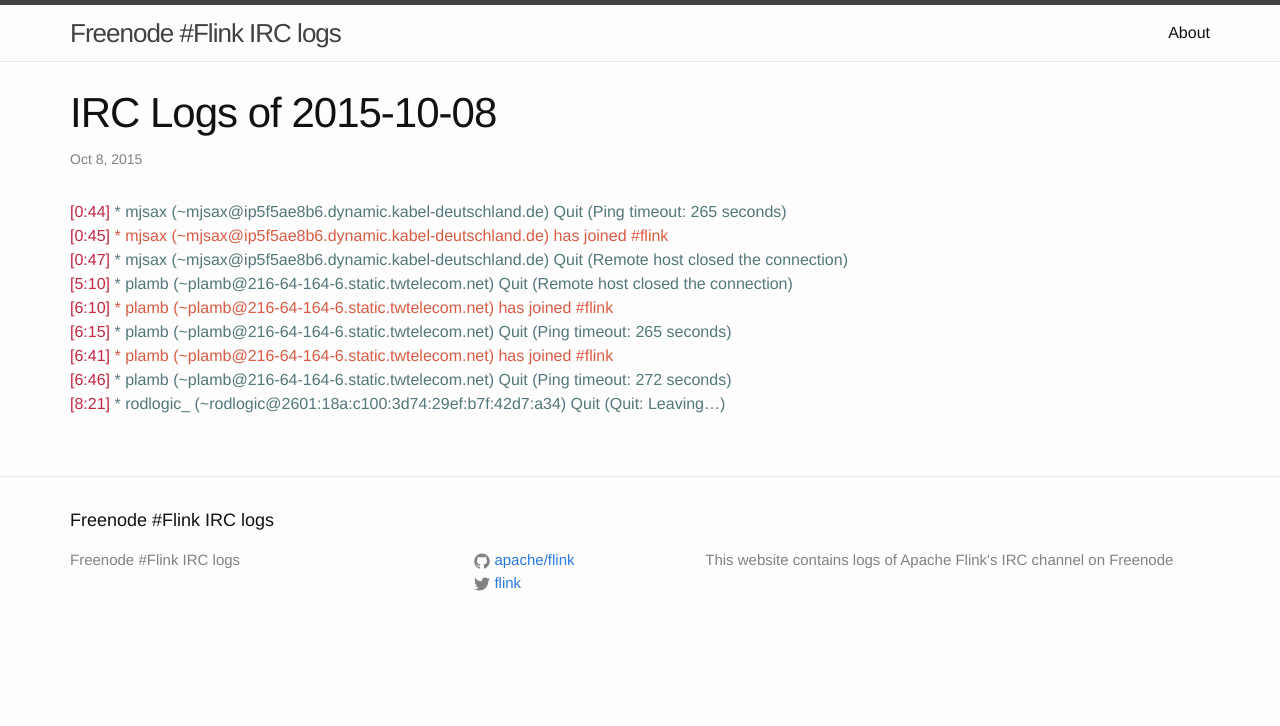
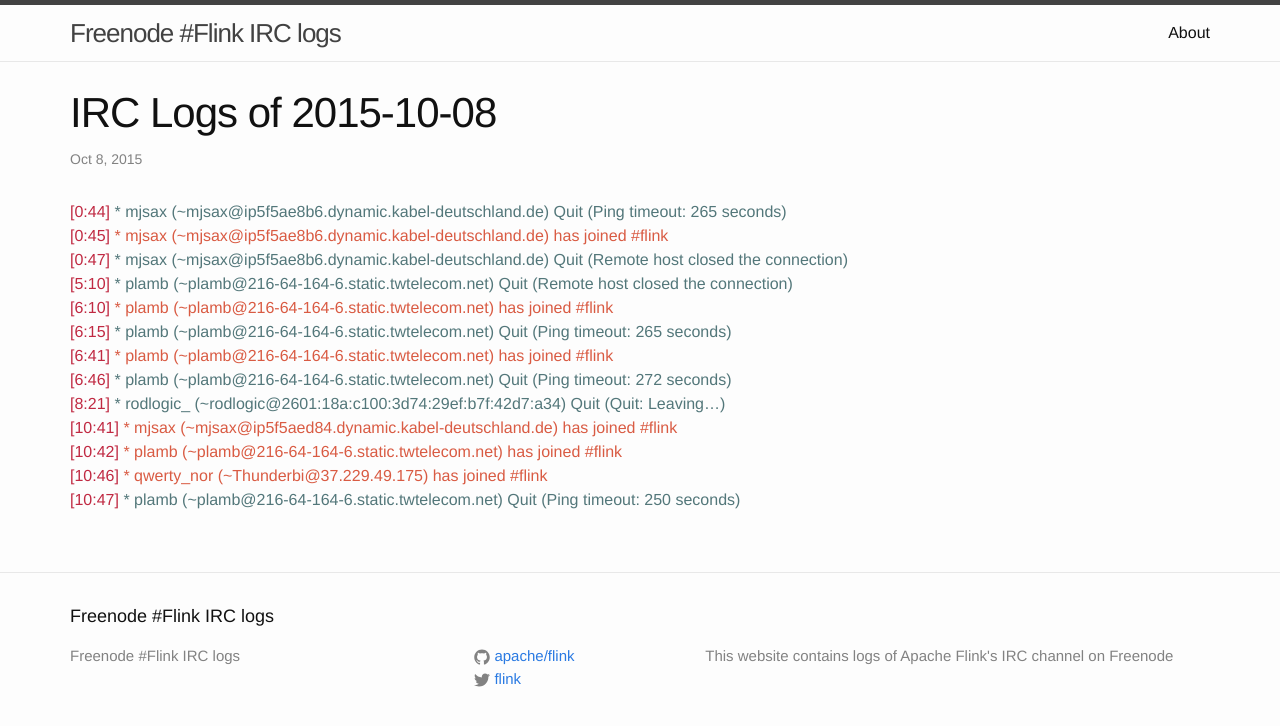
Before and after one commit to flink-irc-logs/flink-irc-logs.github.io, a Jekyll site: the page built from _posts/2015-10-08-logs.markdown, in a window 1280 px wide. Shown: the top 726 px of the page. Built offline with Jekyll 4.4.1, drawn with Linux system fonts in a browser that asks for light colours.

Commit message:
Update of the logs on Thu Oct  8 11:24:29 CEST 2015

```diff
--- a/_posts/2015-10-08-logs.markdown
+++ b/_posts/2015-10-08-logs.markdown
@@ -13,3 +13,7 @@
 <span class="irc-date">[6:41]</span> <span class="irc-green">* plamb (~plamb@216-64-164-6.static.twtelecom.net) has joined #flink</span><br />
 <span class="irc-date">[6:46]</span> <span class="irc-navy">* plamb (~plamb@216-64-164-6.static.twtelecom.net) Quit (Ping timeout: 272 seconds)</span><br />
 <span class="irc-date">[8:21]</span> <span class="irc-navy">* rodlogic_ (~rodlogic@2601:18a:c100:3d74:29ef:b7f:42d7:a34) Quit (Quit: Leaving...)</span><br />
+<span class="irc-date">[10:41]</span> <span class="irc-green">* mjsax (~mjsax@ip5f5aed84.dynamic.kabel-deutschland.de) has joined #flink</span><br />
+<span class="irc-date">[10:42]</span> <span class="irc-green">* plamb (~plamb@216-64-164-6.static.twtelecom.net) has joined #flink</span><br />
+<span class="irc-date">[10:46]</span> <span class="irc-green">* qwerty_nor (~Thunderbi@37.229.49.175) has joined #flink</span><br />
+<span class="irc-date">[10:47]</span> <span class="irc-navy">* plamb (~plamb@216-64-164-6.static.twtelecom.net) Quit (Ping timeout: 250 seconds)</span><br />
```
